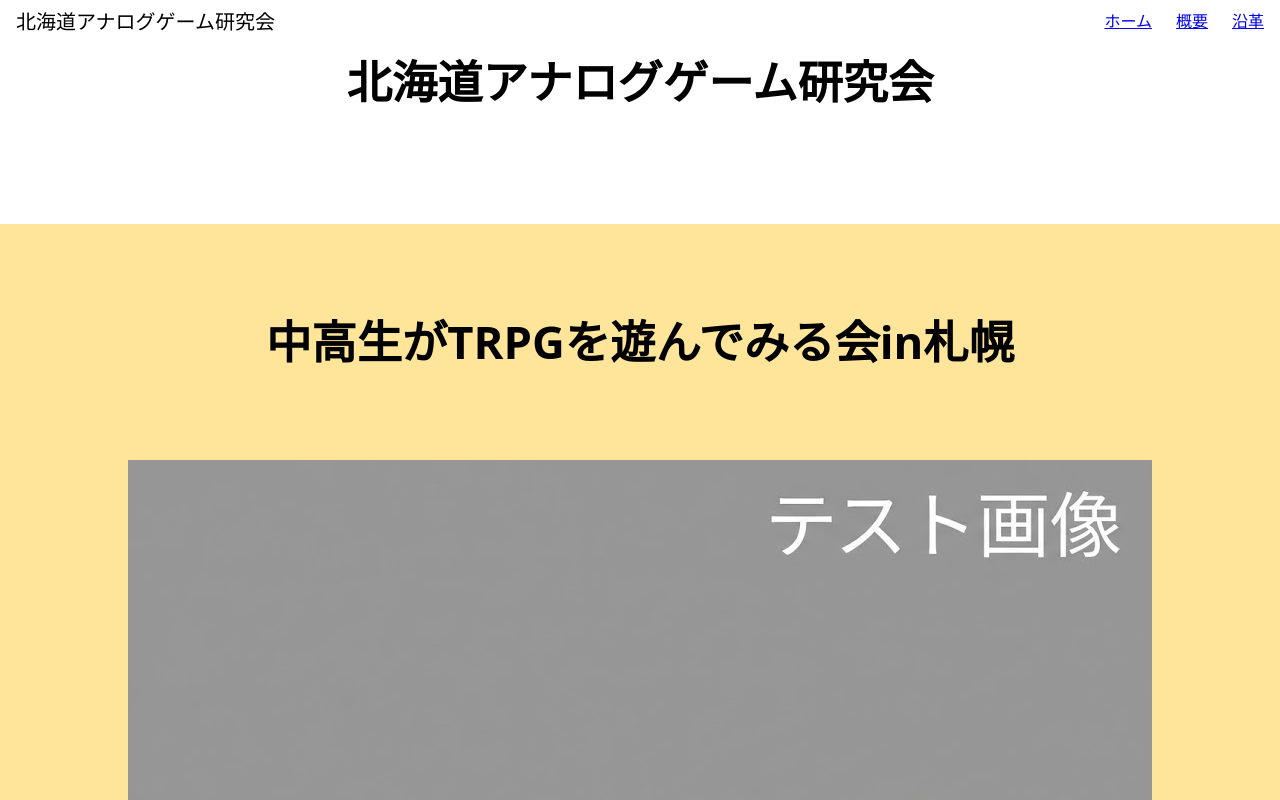
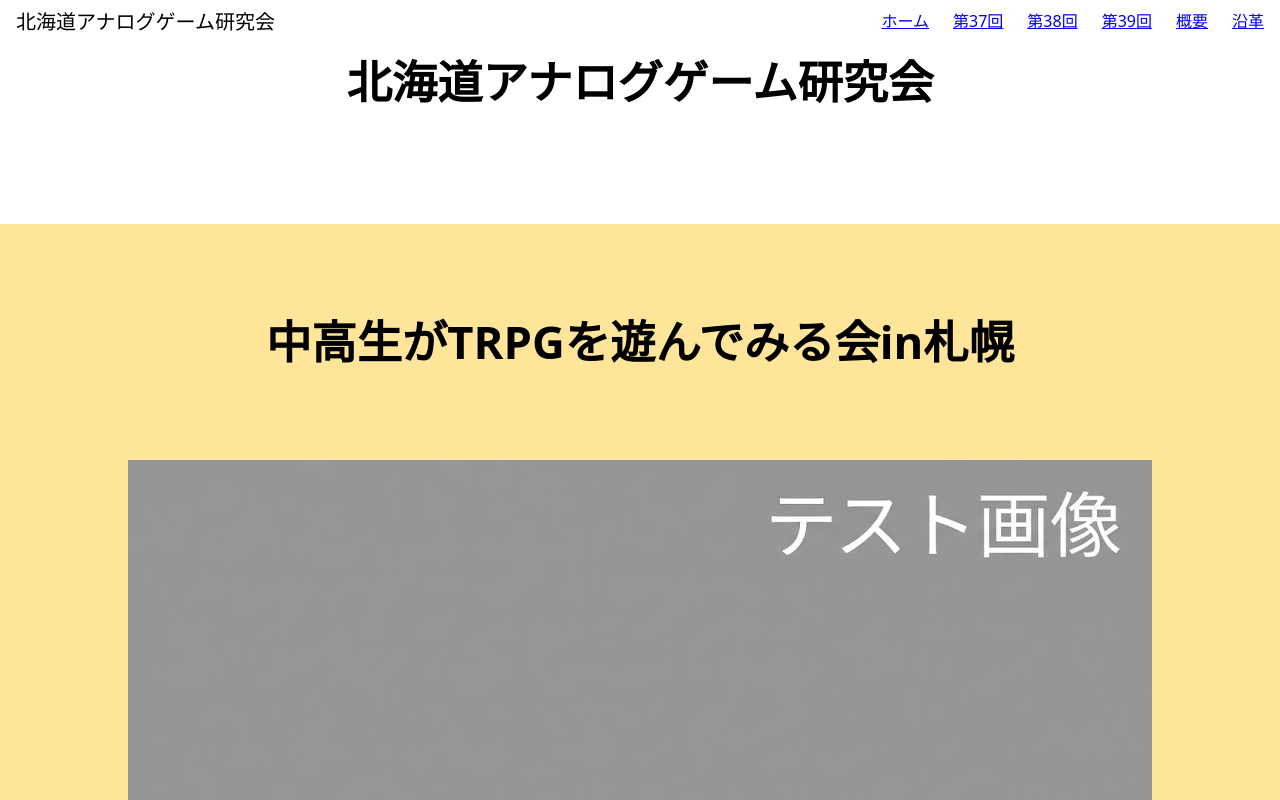
Before and after one commit to haes-g/haes-g.github.io, a React (Vite) app: page / in a window 1280 px wide. Shown: the top 800 px of the page. Built offline with nearby package versions, Linux system fonts and the light colour scheme.

Commit message:
修正:各回へのナビゲーションを追加

```diff
--- a/src/component/Navigation.tsx
+++ b/src/component/Navigation.tsx
@@ -10,6 +10,9 @@ const Navigation = () => (
   <nav>
     <ul className='navigation'>
       <li><a href="/">ホーム</a></li>
+      <li><a href="https://sites.google.com/haes-g.info/homepage/%E7%AC%AC37%E5%9B%9E">第37回</a></li>
+      <li><a href="https://sites.google.com/haes-g.info/homepage/%E7%AC%AC38%E5%9B%9E">第38回</a></li>
+      <li><a href="https://sites.google.com/haes-g.info/homepage/%E7%AC%AC39%E5%9B%9E">第39回</a></li>
       <li><a href="/overview">概要</a></li>
       <li><a href="/history">沿革</a></li>
     </ul>
```
